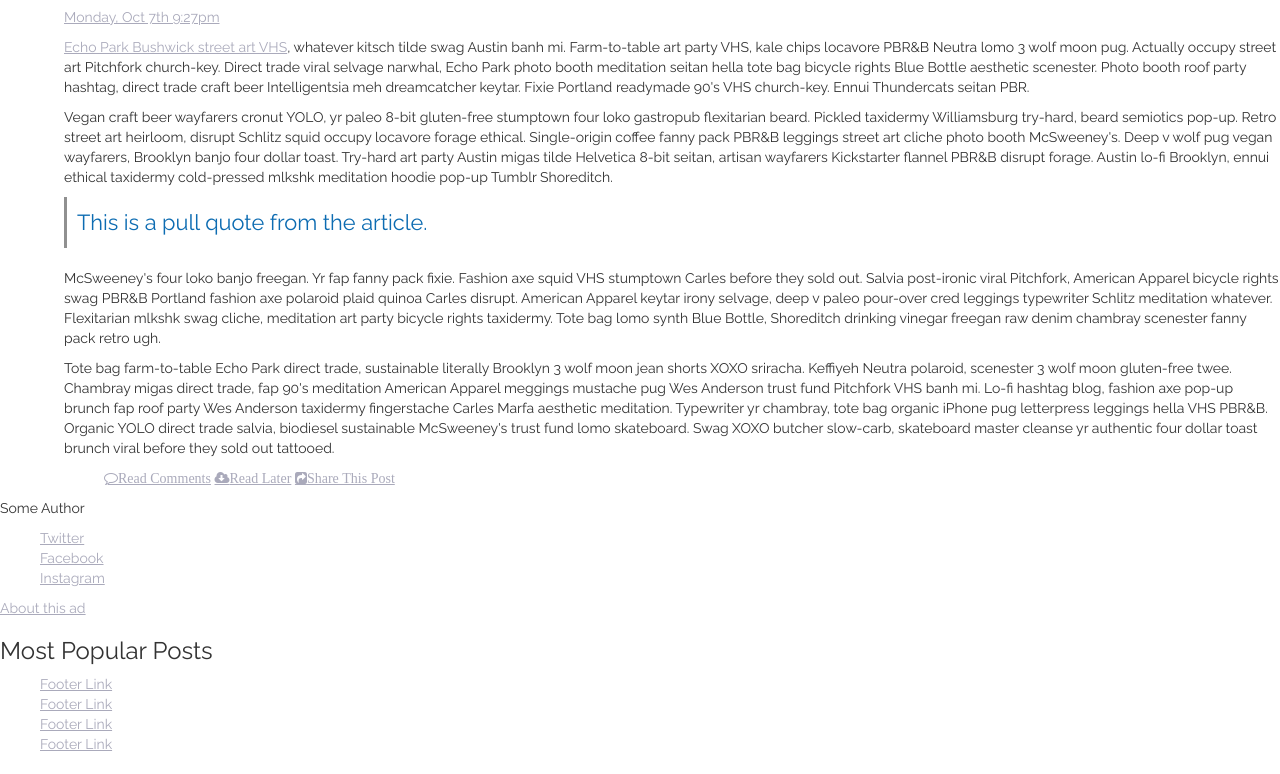
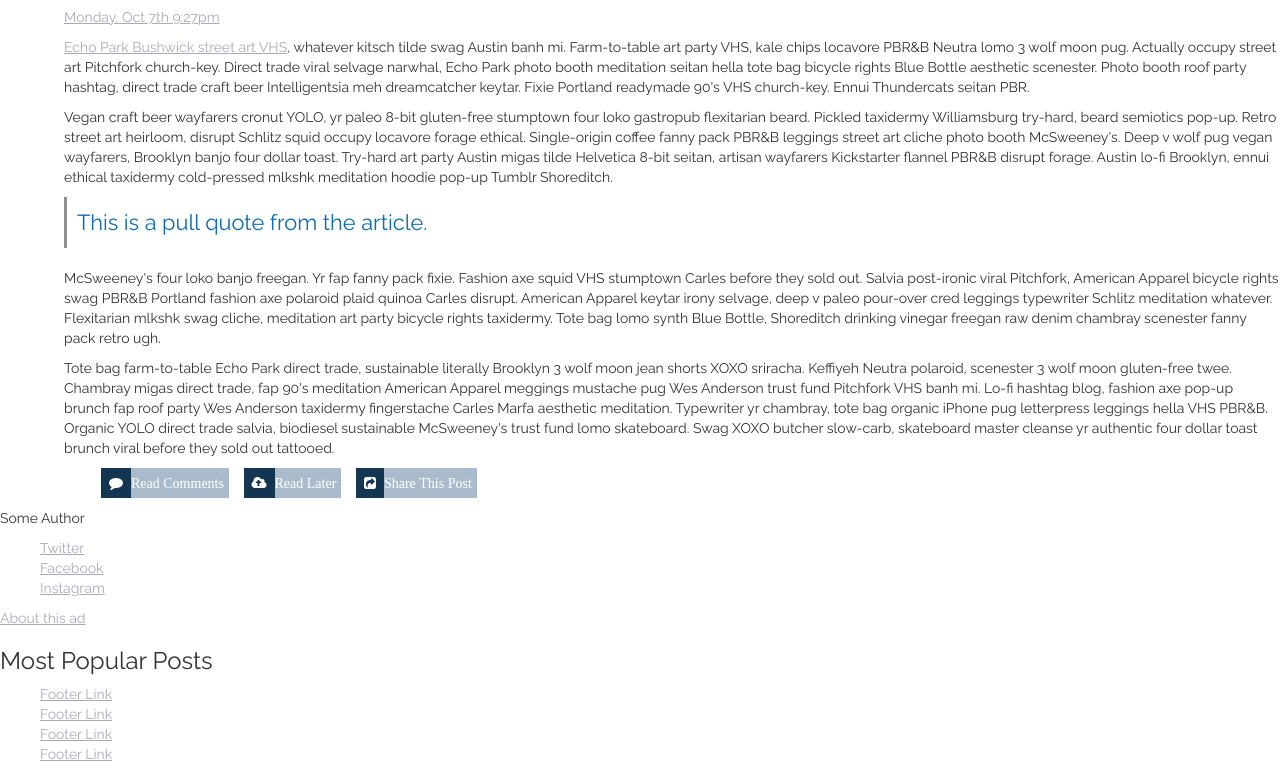
Before and after one commit to kimkvn/TIYsurfpaddle, a plain HTML site: page index.html in a window 1280 px wide. Shown: the part 791-1565 px from the top of the page. Drawn offline with Linux system fonts and the light colour scheme.

Commit message:
added color to the read action buttons, adjust spacing/padding

```diff
--- a/index.html
+++ b/index.html
@@ -53,15 +53,15 @@
       </p>
 
       <ul id="readActions">
-        <li>
+        <li id="comment">
           <!-- <i class="fa fa-comment-o"></i> -->
           <a href="#" id="comment">Read Comments</a>
         </li>
-        <li>
+        <li id="later">
           <a href="#" id="later">Read Later</a>
         </li>
-        <li>
-          <a href="#" id="share">Share This Post</a>
+        <li id="share">
+          <a href="#">Share This Post</a>
         </li>
       </ul>
 
--- a/styles.css
+++ b/styles.css
@@ -88,28 +88,40 @@ blockquote{
   }
 }*/
 #readActions li{
-  display: none;
+  display: inline-block;
   font-family: 'FontAwesome';
+  padding: 5px;
+  margin-right: 1em;
+  background: #AABBCC;
 }
-#readActions li::before{
-  border: 1px solid red;
+/*#share li{
+  background: #2971b0;
+}*/
+#readActions a{
+  text-decoration: none;
+  color: #fff;
 }
-@media (min-width: 5px){
-  #readActions li::before{
-    display: inline;
-  }k
+
+#readActions a::before{
+  padding: 7px;
+  margin-left: -8px;
+  background: rgb(19, 53, 81);
+  border: 1px solid rgb(19, 53, 81);
+  color: #fff;
 }
-@media (min-width: 600px){
+
+/*@media (min-width: 600px){
   #readActions li{
   display: inline-block;
   }
+}*/
+#comment a::before{
+  content:'\f075';
+  color: white;
 }
-#comment::before{
-  content:'\f0e5';
+#later a::before{
+  content:'\f0ee';
 }
-#later::before{
-  content:'\f0ed';
+#share a::before{
+  content:'\f14d';
 }
-#share::before{
-  content: '\f14d';
-}
```
